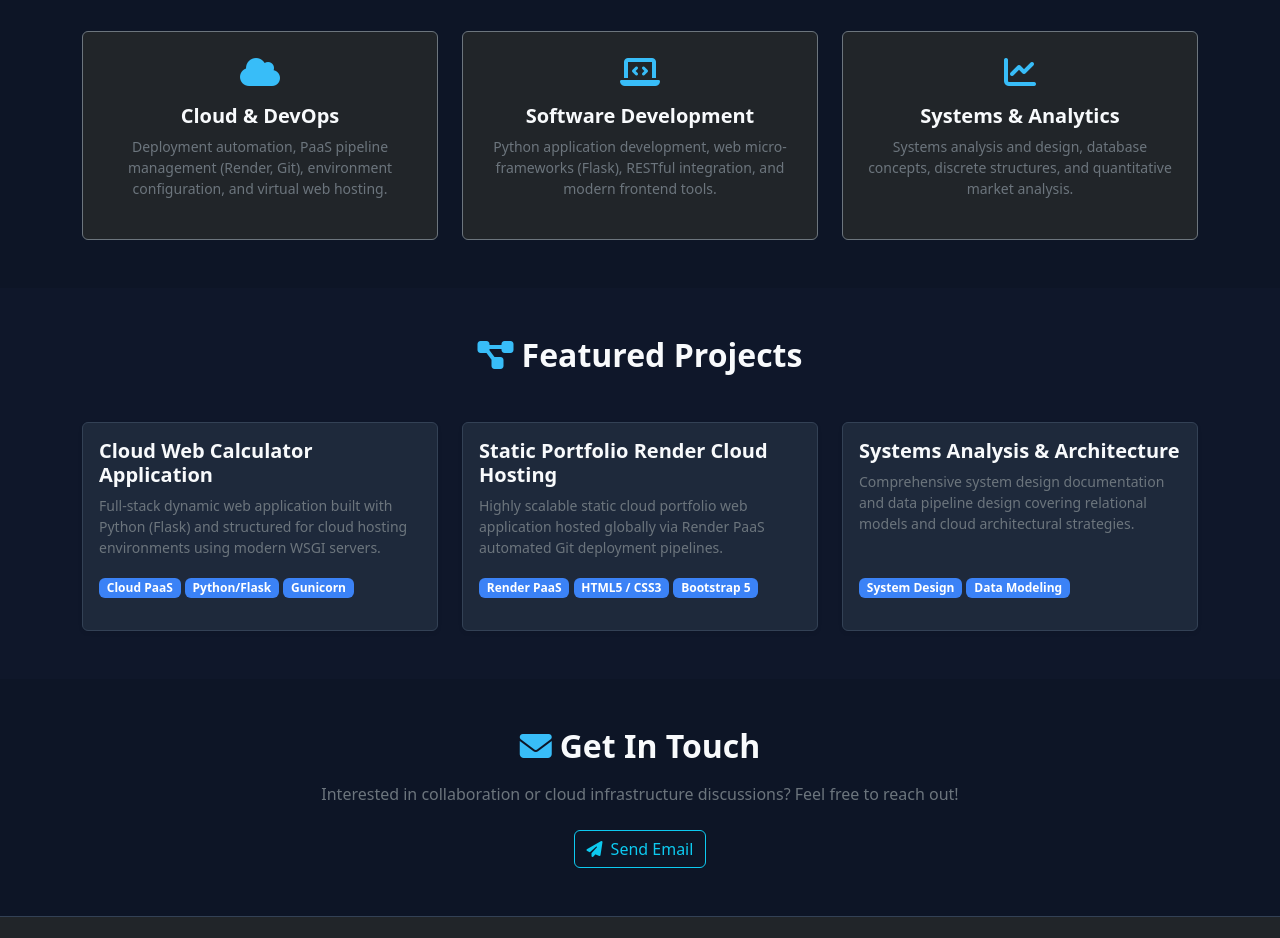
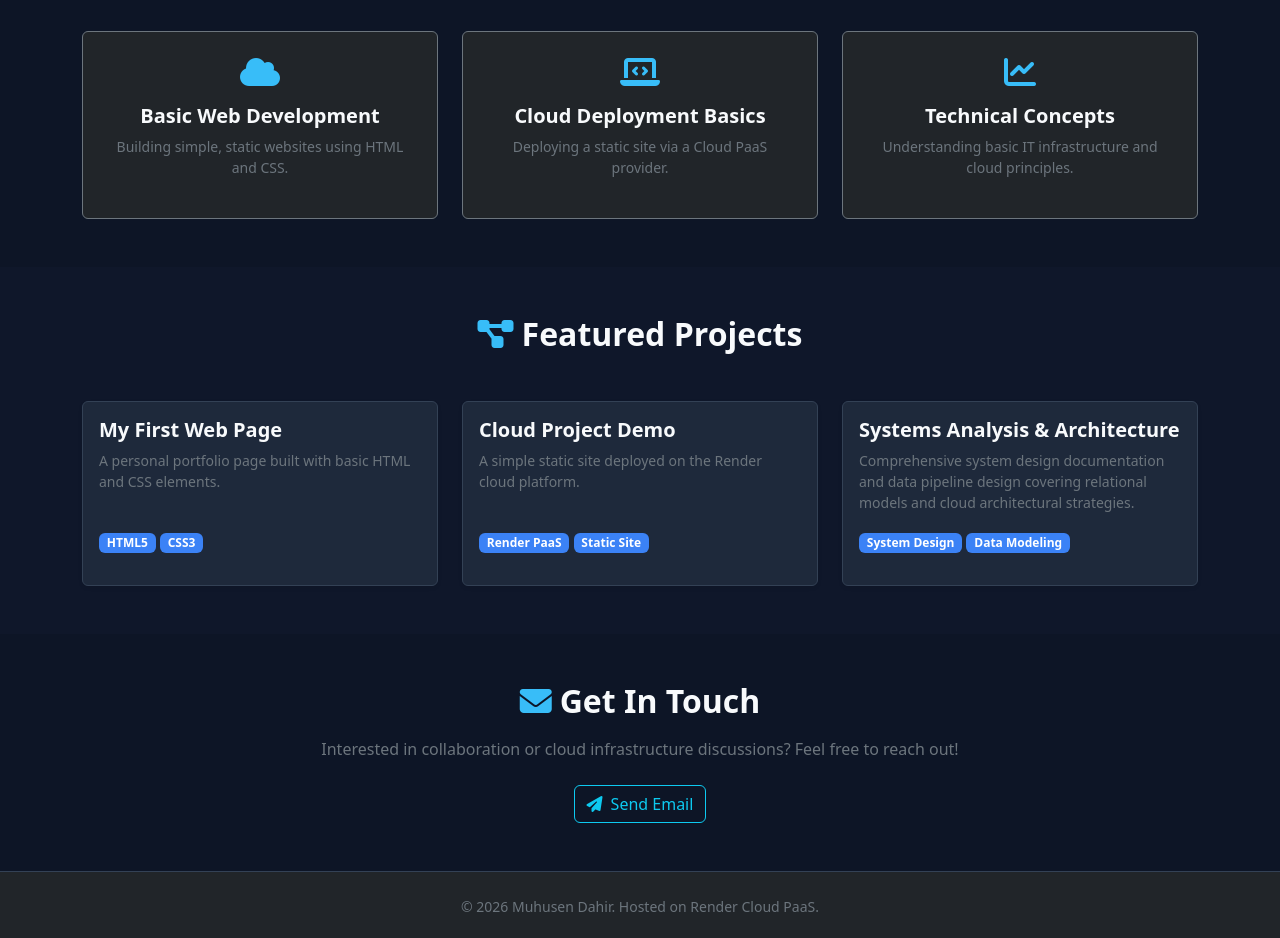
Before and after one commit to muhsin-moha/my-portfolio-app, a plain HTML site: page index.html in a window 1280 px wide. Shown: the part 449-1387 px from the top of the page. Drawn offline with nearby package versions, Linux system fonts and the light colour scheme.

Commit message:
My Portfolio

```diff
--- a/index.html
+++ b/index.html
@@ -3,7 +3,7 @@
 <head>
     <meta charset="UTF-8">
     <meta name="viewport" content="width=device-width, initial-scale=1.0">
-    <title>Muhsin | Portfolio</title>
+    <title>Muhusen Dahir | Portfolio</title>
     <!-- Bootstrap 5 CSS -->
     <link href="https://cdn.jsdelivr.net/npm/bootstrap@5.3.0/dist/css/bootstrap.min.css" rel="stylesheet">
     <!-- FontAwesome Icons -->
@@ -43,7 +43,7 @@
     <!-- Navigation -->
     <nav class="navbar navbar-expand-lg navbar-dark bg-dark fixed-top border-bottom border-secondary">
         <div class="container">
-            <a class="navbar-brand fw-bold text-accent" href="#">MUHSIN</a>
+            <a class="navbar-brand fw-bold text-accent" href="#">MUHUSEN DAHIR</a>
             <button class="navbar-toggler" type="button" data-bs-toggle="collapse" data-bs-target="#navbarNav">
                 <span class="navbar-toggler-icon"></span>
             </button>
@@ -61,9 +61,9 @@
     <!-- Hero / About Section -->
     <section id="about" class="hero-section text-center">
         <div class="container">
-            <h1 class="display-4 fw-bold mb-3">Hi, I'm <span class="text-accent">Muhsin</span></h1>
+            <h1 class="display-4 fw-bold mb-3">Hi, I'm <span class="text-accent">Muhusen Dahir</span></h1>
             <p class="lead text-secondary max-w-2xl mx-auto mb-4">
-                Computing & Information Technology Student | Cloud Computing Enthusiast & Financial Market Technical Analyst
+                Computing & Information Technology Student | BIT2225 Cloud Computing Project
             </p>
             <div class="d-flex justify-content-center gap-3">
                 <a href="#projects" class="btn btn-primary btn-lg">View Projects</a>
@@ -80,22 +80,22 @@
                 <div class="col-md-4">
                     <div class="p-4 rounded border border-secondary bg-dark h-100">
                         <i class="fa-solid fa-cloud fa-2x text-accent mb-3"></i>
-                        <h4 class="h5 fw-bold">Cloud & DevOps</h4>
-                        <p class="small text-secondary">Deployment automation, PaaS pipeline management (Render, Git), environment configuration, and virtual web hosting.</p>
+                        <h4 class="h5 fw-bold">Basic Web Development</h4>
+                        <p class="small text-secondary">Building simple, static websites using HTML and CSS.</p>
                     </div>
                 </div>
                 <div class="col-md-4">
                     <div class="p-4 rounded border border-secondary bg-dark h-100">
                         <i class="fa-solid fa-laptop-code fa-2x text-accent mb-3"></i>
-                        <h4 class="h5 fw-bold">Software Development</h4>
-                        <p class="small text-secondary">Python application development, web micro-frameworks (Flask), RESTful integration, and modern frontend tools.</p>
+                        <h4 class="h5 fw-bold">Cloud Deployment Basics</h4>
+                        <p class="small text-secondary">Deploying a static site via a Cloud PaaS provider.</p>
                     </div>
                 </div>
                 <div class="col-md-4">
                     <div class="p-4 rounded border border-secondary bg-dark h-100">
                         <i class="fa-solid fa-chart-line fa-2x text-accent mb-3"></i>
-                        <h4 class="h5 fw-bold">Systems & Analytics</h4>
-                        <p class="small text-secondary">Systems analysis and design, database concepts, discrete structures, and quantitative market analysis.</p>
+                        <h4 class="h5 fw-bold">Technical Concepts</h4>
+                        <p class="small text-secondary">Understanding basic IT infrastructure and cloud principles.</p>
                     </div>
                 </div>
             </div>
@@ -111,14 +111,13 @@
                 <div class="col-md-6 col-lg-4">
                     <div class="card h-100 shadow-sm">
                         <div class="card-body d-flex flex-column">
-                            <h5 class="card-title fw-bold">Cloud Web Calculator Application</h5>
+                            <h5 class="card-title fw-bold">My First Web Page</h5>
                             <p class="card-text text-secondary small flex-grow-1">
-                                Full-stack dynamic web application built with Python (Flask) and structured for cloud hosting environments using modern WSGI servers.
+                                A personal portfolio page built with basic HTML and CSS elements.
                             </p>
                             <div class="mb-3">
-                                <span class="badge badge-custom">Cloud PaaS</span>
-                                <span class="badge badge-custom">Python/Flask</span>
-                                <span class="badge badge-custom">Gunicorn</span>
+                                <span class="badge badge-custom">HTML5</span>
+                                <span class="badge badge-custom">CSS3</span>
                             </div>
                         </div>
                     </div>
@@ -127,14 +126,13 @@
                 <div class="col-md-6 col-lg-4">
                     <div class="card h-100 shadow-sm">
                         <div class="card-body d-flex flex-column">
-                            <h5 class="card-title fw-bold">Static Portfolio Render Cloud Hosting</h5>
+                            <h5 class="card-title fw-bold">Cloud Project Demo</h5>
                             <p class="card-text text-secondary small flex-grow-1">
-                                Highly scalable static cloud portfolio web application hosted globally via Render PaaS automated Git deployment pipelines.
+                                A simple static site deployed on the Render cloud platform.
                             </p>
                             <div class="mb-3">
                                 <span class="badge badge-custom">Render PaaS</span>
-                                <span class="badge badge-custom">HTML5 / CSS3</span>
-                                <span class="badge badge-custom">Bootstrap 5</span>
+                                <span class="badge badge-custom">Static Site</span>
                             </div>
                         </div>
                     </div>
@@ -170,7 +168,7 @@
     <!-- Footer -->
     <footer class="py-4 text-center text-secondary small bg-dark">
         <div class="container">
-            <p class="m-0">&copy; 2026 Muhsin. Hosted on Render Cloud PaaS.</p>
+            <p class="m-0">&copy; 2026 Muhusen Dahir. Hosted on Render Cloud PaaS.</p>
         </div>
     </footer>
 
```
